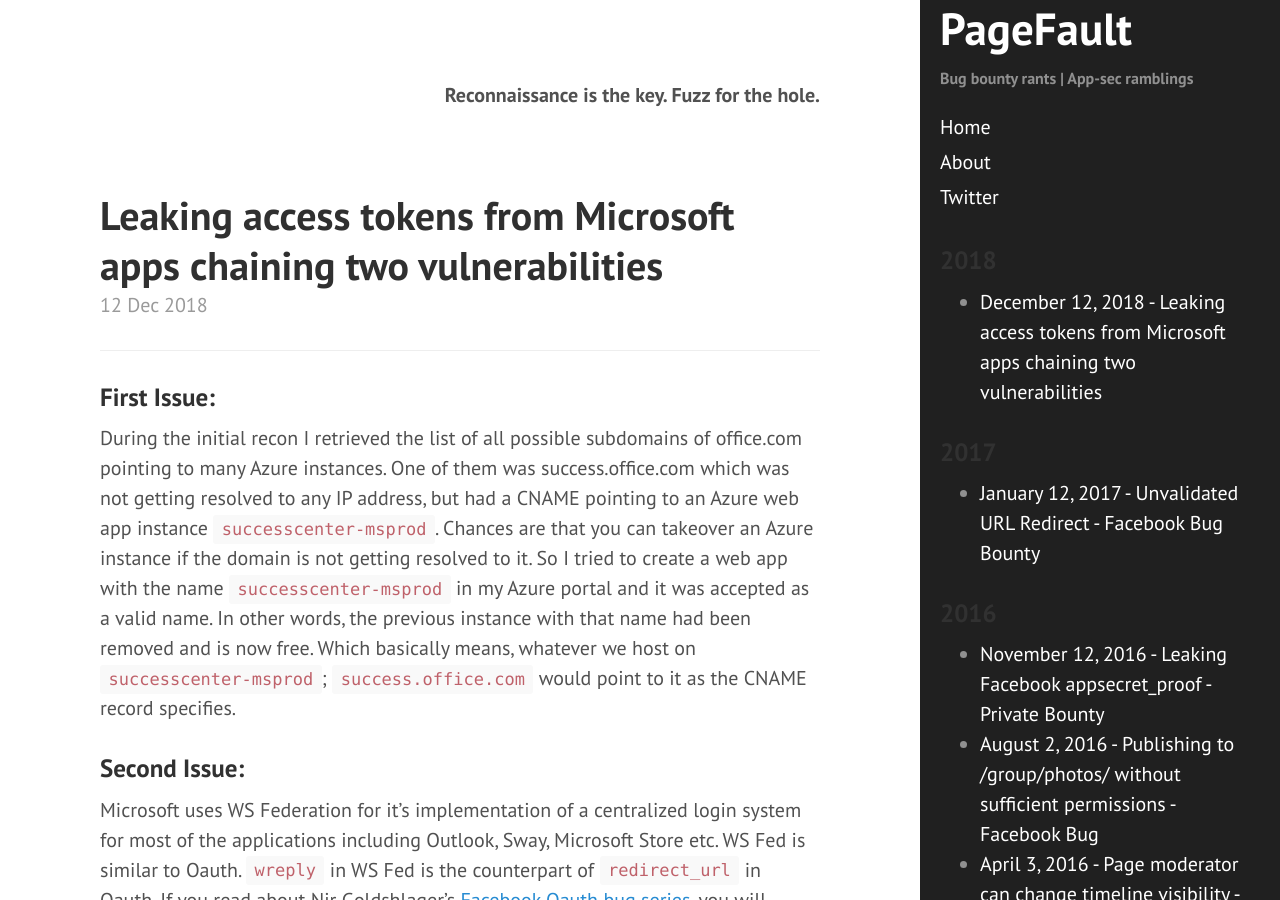
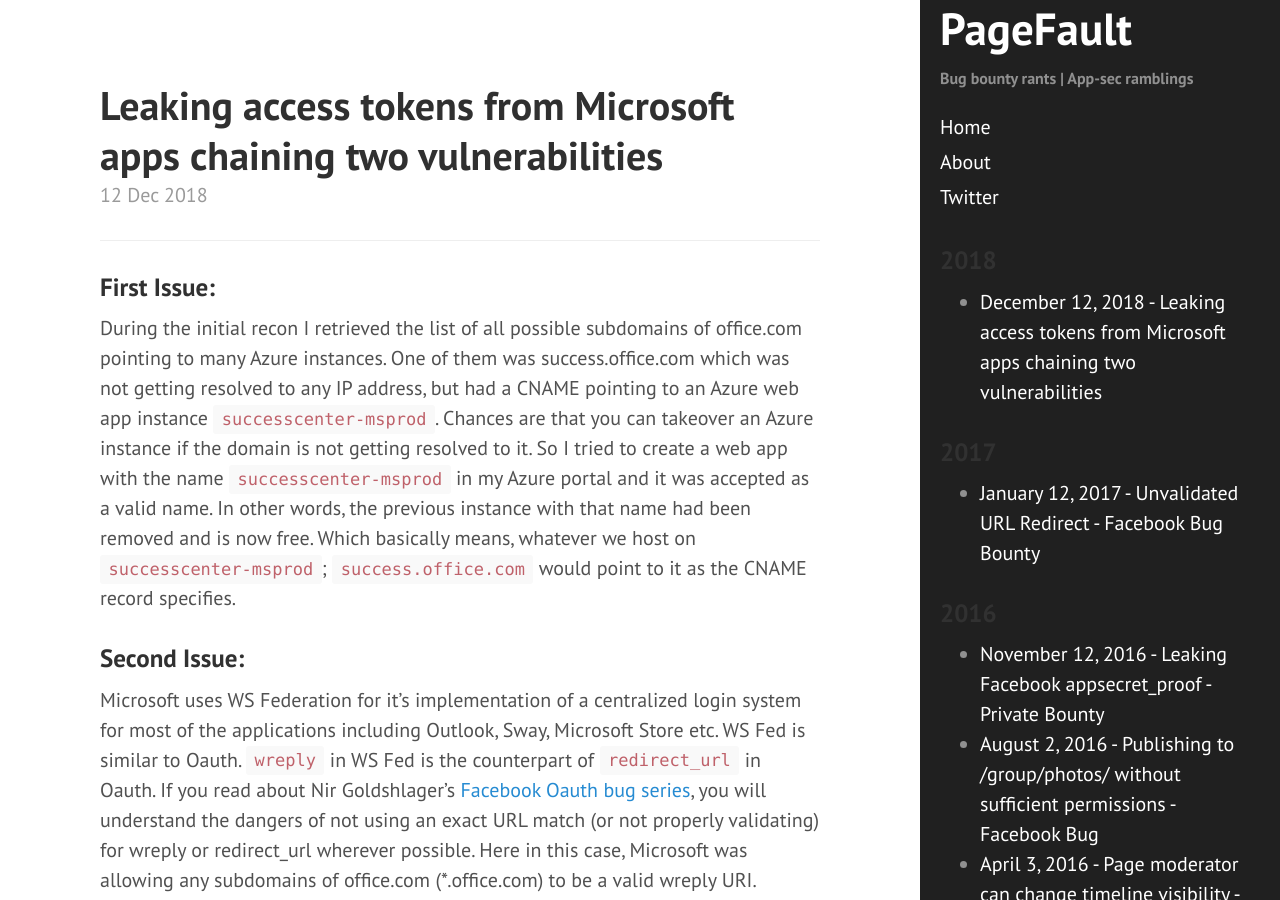
Before and after one commit to sahadnk72/sahadnk72.github.io, a Jekyll site: the page built from index.html, in a window 1280 px wide and 900 px high. Built offline with Jekyll 4.4.1, drawn with Linux system fonts in a browser that asks for light colours; the list of posts is cut into pages by our own code.

Commit message:
Update index.html

```diff
--- a/index.html
+++ b/index.html
@@ -3,8 +3,6 @@ layout: default
 title: Home
 ---
 
-
-<p align="right"><b>Reconnaissance is the key.  Fuzz for the hole.</b></p><br><br>
 
   {% for post in paginator.posts %}
   <div class="post">
```
